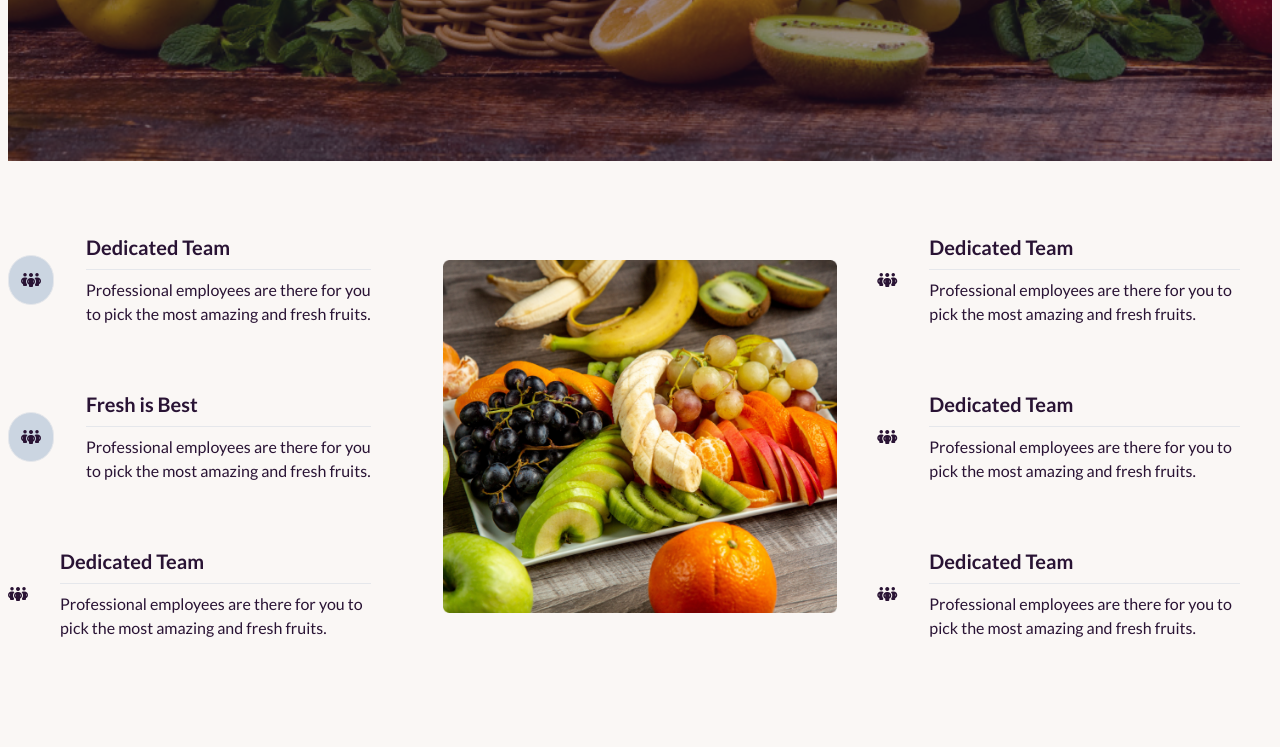
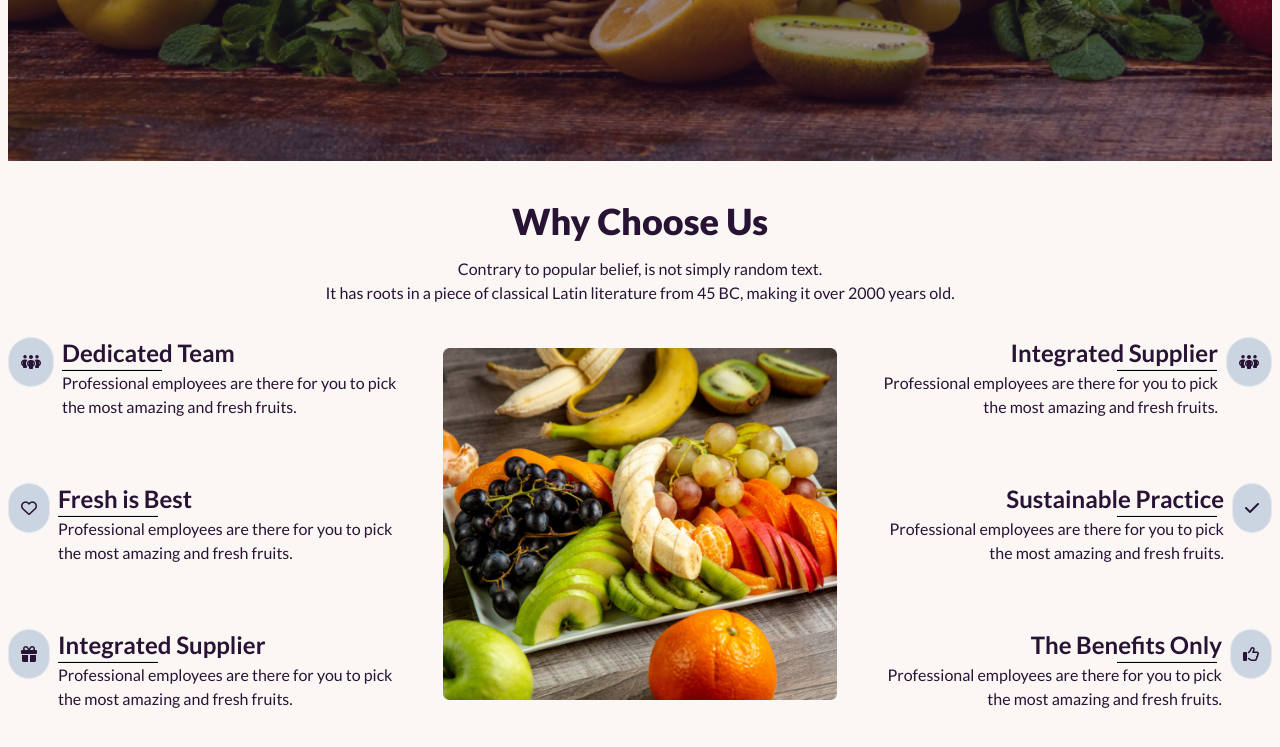
Before and after one commit to shahi-shawal/B8-fruit, a plain HTML site: page index.html in a window 1280 px wide. Shown: the part 2028-2775 px from the top of the page. Before the commit the page ends 2720 px from the top, so only its background shows below. Drawn offline with nearby package versions, Linux system fonts and the light colour scheme.

Commit message:
adding choose section

```diff
--- a/index.html
+++ b/index.html
@@ -428,37 +428,47 @@
 
           <!-- choose section  -->
           <section class="max-w-screen-xl mx-auto px-2 py-5">
-            <div class="flex justify-around items-center gap-10">
+            <div class="text-center">
+              <h3 class="text-4xl font-extrabold pb-4">Why Choose Us</h3>
+              <p class="text-center">Contrary to popular belief, is not simply random text. <br>It has roots in a piece of classical Latin literature from 45 BC, making it over 2000 years old.</p>
+            </div>
+            <div class="lg:flex justify-around items-center gap-10">
            <!-- flex-section-1 -->
            <div class="flex-1">
-            <div class="flex flex-row justify-center items-center">
-              <div class="border rounded-full px-3 py-3 bg-slate-300">
+            <div class="flex gap-2 justify-center items-center">
+              <div class="border rounded-full px-3 py-3 bg-slate-300 -mt-8">
                 <i class="fa-solid fa-people-group"></i>
               </div>
-              <div class="card-body">
-                <h2 class="card-title">Dedicated Team</h2>
+              <div class="py-8">
+                <h2 class="text-2xl font-bold">Dedicated Team</h2>
+                <div class= "w-[100px] h-[2px] bg-black">
                   <hr>
-                <p>Professional employees are there for you to pick the most amazing and fresh fruits.</p>
+                </div>
+                <p class="">Professional employees are there for you to pick the most amazing and fresh fruits.</p>
               </div>
             </div>
-            <div class="flex flex-row justify-center items-center">
-              <div class="border rounded-full px-3 py-3 bg-slate-300">
-                <i class="fa-solid fa-people-group"></i>
+            <div class="flex gap-2 justify-center items-center">
+              <div class="border rounded-full px-3 py-3 bg-slate-300 -mt-8">
+                <i class="fa-regular fa-heart"></i>
               </div>
-              <div class="card-body">
-                <h2 class="card-title">Fresh is Best</h2>
+              <div class="py-8">
+                <h2 class="text-2xl font-bold">Fresh is Best</h2>
+                <div class= "w-[100px] h-[2px] bg-black">
                   <hr>
-                <p>Professional employees are there for you to pick the most amazing and fresh fruits.</p>
+                </div>
+                <p class="">Professional employees are there for you to pick the most amazing and fresh fruits.</p>
               </div>
             </div>
-            <div class="flex flex-row justify-center items-center">
-              <div>
-                <i class="fa-solid fa-people-group"></i>
+            <div class="flex gap-2 justify-center items-center">
+              <div class="border rounded-full px-3 py-3 bg-slate-300 -mt-8">
+                <i class="fa-solid fa-gift"></i>
               </div>
-              <div class="card-body">
-                <h2 class="card-title">Dedicated Team</h2>
+              <div class="py-8">
+                <h2 class="text-2xl font-bold">Integrated Supplier</h2>
+                <div class= "w-[100px] h-[2px] bg-black">
                   <hr>
-                <p>Professional employees are there for you to pick the most amazing and fresh fruits.</p>
+                </div>
+                <p class="">Professional employees are there for you to pick the most amazing and fresh fruits.</p>
               </div>
             </div>
           </div>
@@ -470,34 +480,40 @@
           </div>
            <!-- flex-section-3 -->
            <div class="flex-1">
-            <div class="flex flex-row justify-center items-center">
-              <div>
+            <div class="flex flex-row-reverse gap-2 justify-center items-center">
+              <div class="border rounded-full px-3 py-3 bg-slate-300 -mt-8">
                 <i class="fa-solid fa-people-group"></i>
               </div>
-              <div class="card-body">
-                <h2 class="card-title">Dedicated Team</h2>
+              <div class="py-8">
+                <h2 class="text-right text-2xl font-bold">Integrated Supplier</h2>
+                <div class= "w-[100px] h-[2px] bg-black ml-60">
                   <hr>
-                <p>Professional employees are there for you to pick the most amazing and fresh fruits.</p>
+                </div>
+                <p class="text-right">Professional employees are there for you to pick the most amazing and fresh fruits.</p>
               </div>
             </div>
-            <div class="flex flex-row justify-center items-center">
-              <div>
-                <i class="fa-solid fa-people-group"></i>
+            <div class="flex flex-row-reverse gap-2 justify-center items-center">
+              <div class="border rounded-full px-3 py-3 bg-slate-300 -mt-8">
+                <i class="fa-solid fa-check"></i>
               </div>
-              <div class="card-body">
-                <h2 class="card-title">Dedicated Team</h2>
+              <div class="py-8">
+                <h2 class="text-right text-2xl font-bold">Sustainable Practice</h2>
+                <div class= "w-[100px] h-[2px] bg-black ml-60">
                   <hr>
-                <p>Professional employees are there for you to pick the most amazing and fresh fruits.</p>
+                </div>
+                <p class="text-right">Professional employees are there for you to pick the most amazing and fresh fruits.</p>
               </div>
             </div>
-            <div class="flex flex-row justify-center items-center">
-              <div>
-                <i class="fa-solid fa-people-group"></i>
+            <div class="flex flex-row-reverse gap-2 justify-center items-center">
+              <div class="border rounded-full px-3 py-3 bg-slate-300 -mt-8">
+                <i class="fa-regular fa-thumbs-up"></i>
               </div>
-              <div class="card-body">
-                <h2 class="card-title">Dedicated Team</h2>
+              <div class="py-8">
+                <h2 class="text-right text-2xl font-bold">The Benefits Only</h2>
+                <div class= "w-[100px] h-[2px] bg-black ml-60">
                   <hr>
-                <p>Professional employees are there for you to pick the most amazing and fresh fruits.</p>
+                </div>
+                <p class="text-right">Professional employees are there for you to pick the most amazing and fresh fruits.</p>
               </div>
             </div>
           </div>
```
Lines whose indentation alone changed are shown as unchanged.
